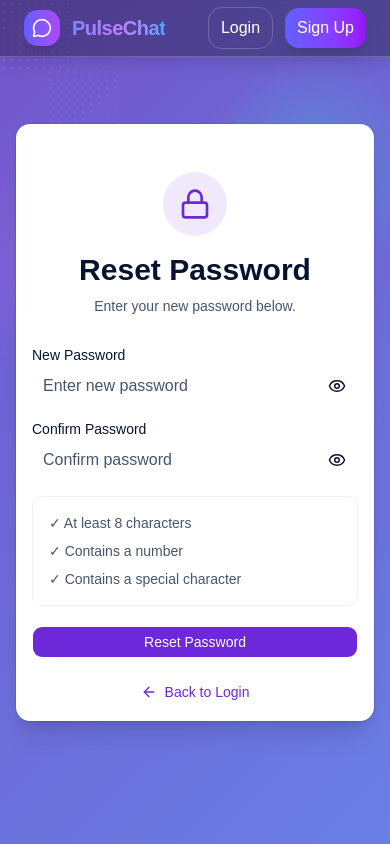
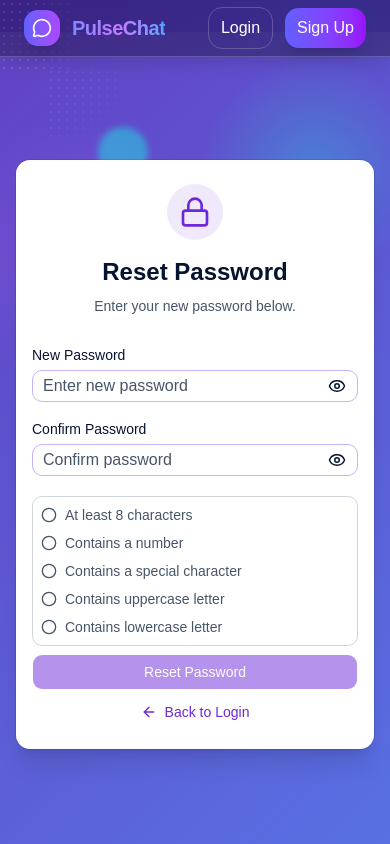
Before and after one commit to priyanshukumar55a-cmyk/PulseChat, a React (Vite) app in the folder frontend/: page /reset-password/1 in a window 390 px wide. Built offline with nearby package versions, Linux system fonts and the light colour scheme; no server answers.

Commit message:
use email using smtp and ui enhance

```diff
--- a/frontend/src/Pages/ForgotPassword.jsx
+++ b/frontend/src/Pages/ForgotPassword.jsx
@@ -3,7 +3,7 @@ import { Button } from "@/components/ui/button";
 import { Card, CardContent } from "@/components/ui/card";
 import { Input } from "@/components/ui/input";
 import { Label } from "@/components/ui/label";
-import { ArrowLeft, Mail } from "lucide-react";
+import { ArrowLeft, CheckCircle2, Loader2, Mail } from "lucide-react";
 import { useState } from "react";
 import { Link } from "react-router-dom";
 import { toast } from "sonner";
@@ -37,20 +37,21 @@ const ForgotPassword = () => {
       setLoading(false);
     }
   };
-
   return (
-    <div className="min-h-screen flex items-center justify-center bg-muted/20 px-4">
-      <Card className="w-full max-w-md shadow-xl">
-        <CardContent className="pt-8">
+    <div className="min-h-[calc(100dvh)] flex items-center justify-center px-4 py-8 bg-muted/10">
+      <Card className="w-full max-w-lg shadow-xl bg-white">
+        <CardContent className="p-6 md:p-8">
           <div className="flex flex-col items-center gap-4">
             <div className="h-16 w-16 rounded-full bg-primary/10 flex items-center justify-center">
               <Mail className="h-8 w-8 text-primary" />
             </div>
 
             <div className="text-center">
-              <h1 className="text-3xl font-bold">Forgot Password?</h1>
+              <h1 className="text-3xl md:text-4xl font-bold tracking-tight">
+                Forgot Password?
+              </h1>
 
-              <p className="text-muted-foreground mt-2">
+              <p className="text-muted-foreground mt-3 max-w-sm mx-auto">
                 Enter your email address and we'll send you a password reset
                 link.
               </p>
@@ -60,27 +61,43 @@ const ForgotPassword = () => {
           {!emailSent ? (
             <form onSubmit={handleSubmit} className="space-y-5 mt-8">
               <div className="space-y-2">
-                <Label htmlFor="email">Email Address</Label>
+                <Label htmlFor="email" className={"pb-2"}>
+                  Email Address
+                </Label>
 
                 <Input
+                  disabled={loading}
                   id="email"
                   type="email"
                   placeholder="Enter your email"
                   value={email}
                   onChange={(e) => setEmail(e.target.value)}
+                  className="border-violet-300 border-2 h-9"
                 />
               </div>
 
-              <Button className="w-full" disabled={loading}>
-                {loading ? "Sending..." : "Send Reset Link"}
+              <Button className="w-full h-10" disabled={loading}>
+                {loading ? (
+                  <>
+                    <Loader2 className="mr-2 h-4 w-4 animate-spin" />
+                    Sending...
+                  </>
+                ) : (
+                  "Send Reset Link"
+                )}
               </Button>
             </form>
           ) : (
-            <div className="mt-8 rounded-lg border p-4 text-center">
+            <div className="mt-8 rounded-lg border p-4 text-center border-gray-300 bg-muted/40">
+              <CheckCircle2 className="mx-auto mb-3 h-10 w-10 text-green-500" />
               <p className="text-sm text-muted-foreground">
                 If an account exists with{" "}
                 <span className="font-medium text-foreground">{email}</span>, a
                 password reset link has been sent.
+              </p>
+              <p className="mt-3 text-xs text-muted-foreground">
+                The email may take a few minutes to arrive. If you don't see it,
+                check your Spam/Junk folder.
               </p>
             </div>
           )}
--- a/frontend/src/Pages/ResetPassword.jsx
+++ b/frontend/src/Pages/ResetPassword.jsx
@@ -4,7 +4,7 @@ import { Button } from "@/components/ui/button";
 import { Card, CardContent } from "@/components/ui/card";
 import { Input } from "@/components/ui/input";
 import { Label } from "@/components/ui/label";
-import { ArrowLeft, Eye, EyeOff, Lock } from "lucide-react";
+import { ArrowLeft, CheckCircle2, Circle, Eye, EyeOff, Loader2, Lock } from "lucide-react";
 import { useState } from "react";
 import { Link, useNavigate, useParams } from "react-router-dom";
 import { toast } from "sonner";
@@ -19,7 +19,19 @@ const ResetPassword = () => {
   const [password, setPassword] = useState("");
   const [confirmPassword, setConfirmPassword] = useState("");
 
+  const passwordsMatch =
+    confirmPassword.length > 0 && password === confirmPassword;
+
   const [loading, setLoading] = useState(false);
+
+  const isPasswordValid =
+    password.length >= 8 &&
+    /\d/.test(password) &&
+    /[!@#$%^&*(),.?":{}|<>]/.test(password) &&
+    /[A-Z]/.test(password) &&
+    /[a-z]/.test(password);
+
+  const canSubmit = isPasswordValid && password === confirmPassword && !loading;
 
   const handleSubmit = async (e) => {
     e.preventDefault();
@@ -57,19 +69,27 @@ const ResetPassword = () => {
         label: "Contains a special character",
         valid: /[!@#$%^&*(),.?":{}|<>]/.test(password),
       },
+      {
+        label: "Contains uppercase letter",
+        valid: /[A-Z]/.test(password),
+      },
+      {
+        label: "Contains lowercase letter",
+        valid: /[a-z]/.test(password),
+      },
     ];
 
   return (
-    <div className="sm:mt-5 sm:min-h-screen h-dvh flex items-center justify-center bg-muted/20 px-4">
-      <Card className="w-full max-w-md shadow-xl">
-        <CardContent className="pt-8">
+    <div className="min-h-[calc(100dvh)] mt-8 flex items-center justify-center px-4 py-8 bg-muted/10">
+      <Card className="w-full max-w-lg shadow-xl bg-white">
+        <CardContent className="px-4 py-2 md:px-6 md:py-2">
           <div className="flex flex-col items-center gap-4">
-            <div className="h-16 w-16 rounded-full bg-primary/10 flex items-center justify-center">
+            <div className="h-14 w-14 md:h-16 md:w-16 rounded-full bg-primary/10 flex items-center justify-center">
               <Lock className="h-8 w-8 text-primary" />
             </div>
 
             <div className="text-center">
-              <h1 className="text-3xl font-bold">Reset Password</h1>
+              <h1 className="text-2xl md:text-3xl font-bold">Reset Password</h1>
 
               <p className="text-muted-foreground mt-2">
                 Enter your new password below.
@@ -87,6 +107,8 @@ const ResetPassword = () => {
                   value={password}
                   onChange={(e) => setPassword(e.target.value)}
                   placeholder="Enter new password"
+                  disabled={loading}
+                  className={"border-violet-300"}
                 />
 
                 <button
@@ -108,6 +130,8 @@ const ResetPassword = () => {
                   value={confirmPassword}
                   onChange={(e) => setConfirmPassword(e.target.value)}
                   placeholder="Confirm password"
+                  disabled={loading}
+                  className={"border-violet-300"}
                 />
 
                 <button
@@ -122,27 +146,50 @@ const ResetPassword = () => {
                   )}
                 </button>
               </div>
+              {confirmPassword && (
+                <p
+                  className={`text-sm ${
+                    passwordsMatch ? "text-green-600" : "text-red-500"
+                  }`}
+                >
+                  {passwordsMatch
+                    ? "Passwords match"
+                    : "Passwords do not match"}
+                </p>
+              )}
             </div>
 
-            <div className="rounded-lg border p-4 space-y-2">
+            <div className="rounded-lg border p-2 md:p-4 space-y-2 border-gray-300 mb-2">
               {checks.map((check) => (
                 <div
                   key={check.label}
-                  className={`text-sm ${
+                  className={`flex items-center gap-2 text-sm ${
                     check.valid ? "text-green-600" : "text-muted-foreground"
                   }`}
                 >
-                  ✓ {check.label}
+                  {check.valid ? (
+                    <CheckCircle2 size={16} />
+                  ) : (
+                    <Circle size={16} />
+                  )}
+                  {check.label}
                 </div>
               ))}
             </div>
 
-            <Button className="w-full" disabled={loading}>
-              {loading ? "Resetting..." : "Reset Password"}
+            <Button className="w-full h-9" disabled={!canSubmit}>
+              {loading ? (
+                <>
+                  <Loader2 className="mr-2 h-4 w-4 animate-spin" />
+                  Resetting...
+                </>
+              ) : (
+                "Reset Password"
+              )}
             </Button>
           </form>
 
-          <div className="mt-6 text-center">
+          <div className="mt-3 text-center">
             <Link
               to="/login"
               className="inline-flex items-center gap-2 text-sm text-primary hover:underline"
```
Also changed, not shown: frontend/src/Pages/Settings.jsx (+0 -8 lines), 2 other files (tests, documents, lock files or other folders).
